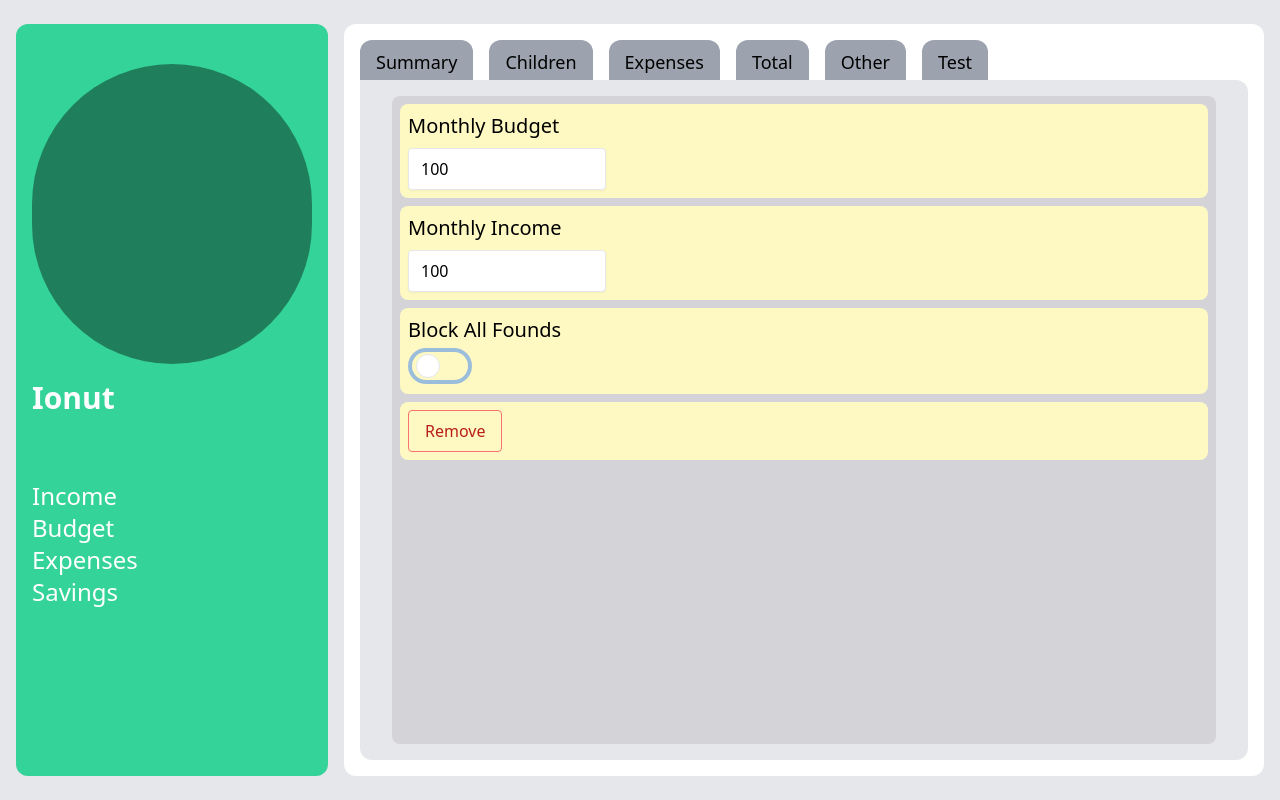
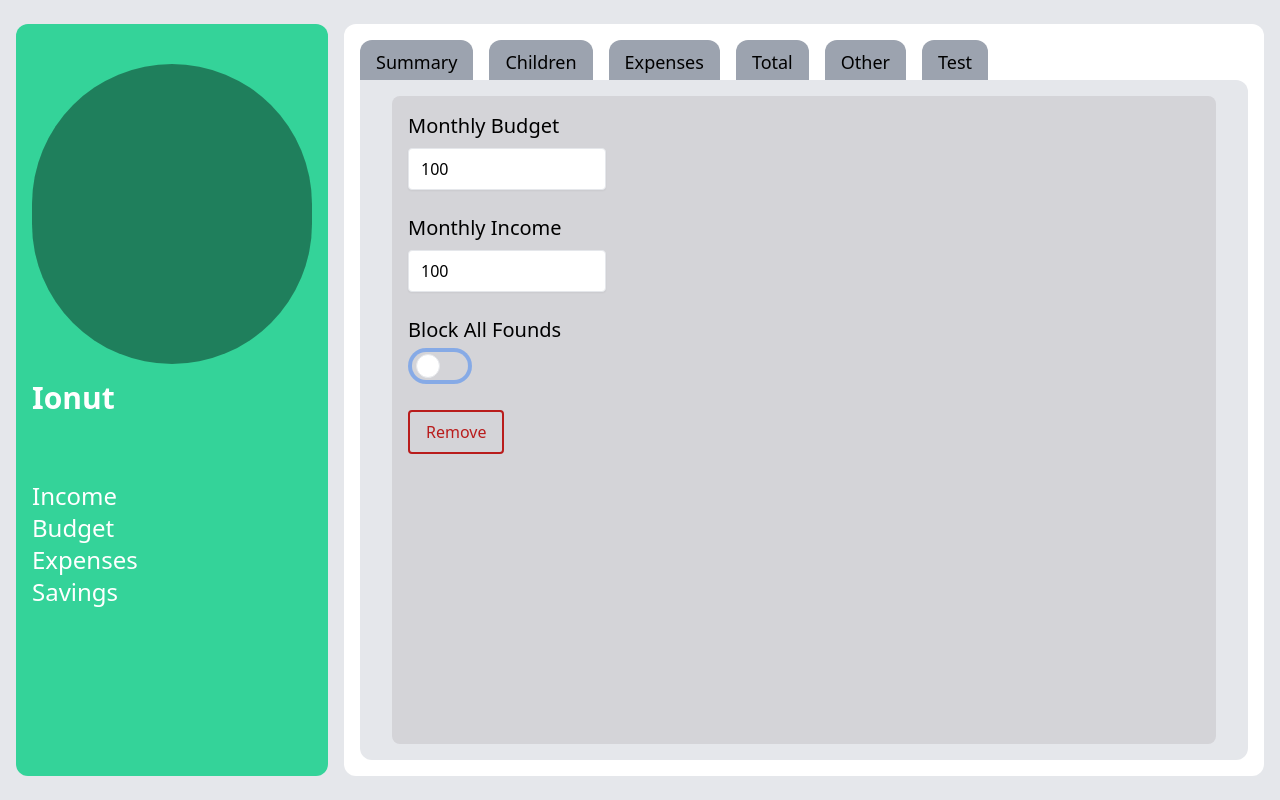
Before and after one commit to Pammota/uid-project, a Next.js app: page /children-founds in a window 1280 px wide. Built offline with nearby package versions, Linux system fonts and the light colour scheme.

Commit message:
removed yellow div background

```diff
--- a/src/app/children-founds/page.tsx
+++ b/src/app/children-founds/page.tsx
@@ -16,7 +16,7 @@ export const Found = ({name, amount} : FoundProps) => {
     }
 
     return (
-        <div className="w-full bg-yellow-100 rounded-lg p-2 flex flex-col gap-2 overflow-y-auto items-start">
+        <div className="w-full rounded-lg p-2 flex flex-col gap-2 overflow-y-auto items-start">
             <label className="text-black text-xl">
                 {name}
             </label>
@@ -46,7 +46,7 @@ export const ToggleButton = ({label, status}: ToggleButtonProps) => {
     };
 
     return (
-        <div className="w-full bg-yellow-100 rounded-lg p-2 flex flex-col gap-2 overflow-y-auto items-start">
+        <div className="w-full rounded-lg p-2 flex flex-col gap-2 overflow-y-auto items-start">
 
             <label className="text-black text-xl">
                 {label}
@@ -75,11 +75,11 @@ type RemoveButtonProps = {
 export const RemoveButton = ({onClick}: RemoveButtonProps) => {
 
     return (
-        <div className="w-full bg-yellow-100 rounded-lg p-2 flex flex-col gap-2 overflow-y-auto items-start">
+        <div className="w-full rounded-lg p-2 flex flex-col gap-2 overflow-y-auto items-start">
 
             <button
                 type="button"
-                className="bg-white-500 text-red-700 border border-red-400 border hover:bg-red-700 hover:text-white font-medium py-2 px-4 rounded"
+                className="bg-white-500 text-red-700 border-2 border-red-700 border hover:bg-red-700 hover:text-white font-medium py-2 px-4 rounded"
                 onClick={onClick}
             >
                 Remove
```
